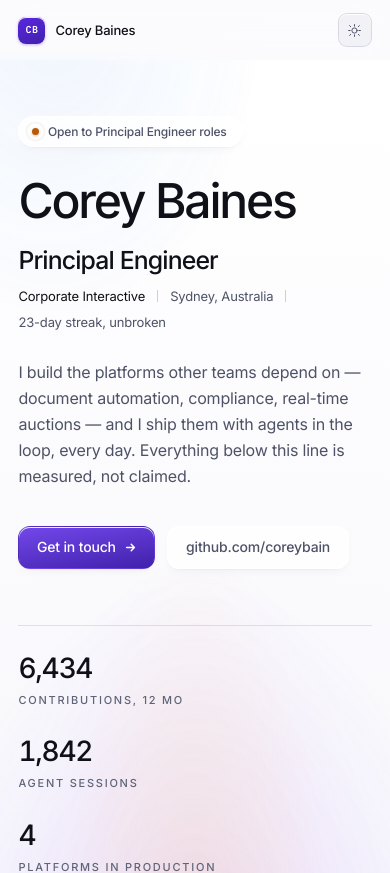
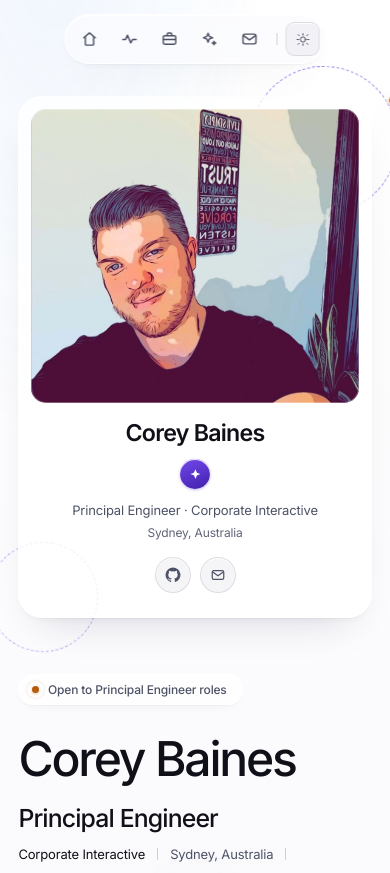
Before and after one commit to coreybain/personal-site, a Next.js app in the folder apps/web/: page /v/horizon in a window 390 px wide. Shown: the top 873 px of the page. Built offline with nearby package versions, Linux system fonts and the light colour scheme.

Commit message:
Add Horizon profile card and floating navigation
- Add portrait-based personal card with orbit decorations and contact links
- Replace the top bar with an icon-based floating navigation pill
- Update responsive hero layout and theme-aware styling

```diff
--- a/apps/web/src/app/v/horizon/horizon.css
+++ b/apps/web/src/app/v/horizon/horizon.css
@@ -239,52 +239,77 @@
 }
 
 /* ------------------------------------------------------------------ *
- * Top bar
+ * Nav pill — a centred, floating strip of glyph keys
  * ------------------------------------------------------------------ */
 
-.hor .hor-bar {
-  position: sticky;
-  top: 0;
-  z-index: 50;
-  background: color-mix(in srgb, var(--hor-bg) 76%, transparent);
-  backdrop-filter: blur(16px) saturate(150%);
-  -webkit-backdrop-filter: blur(16px) saturate(150%);
-  transition: background-color 260ms ease;
+.hor .hor-navpill {
+  position: fixed;
+  top: max(14px, env(safe-area-inset-top));
+  left: 50%;
+  transform: translateX(-50%);
+  z-index: 60;
+  display: flex;
+  align-items: center;
+  gap: 2px;
+  padding: 5px;
+  border-radius: 999px;
+  border: 1px solid var(--hor-sky-card-edge);
+  background: color-mix(in srgb, var(--hor-bg) 72%, transparent);
+  backdrop-filter: blur(18px) saturate(160%);
+  -webkit-backdrop-filter: blur(18px) saturate(160%);
+  box-shadow: var(--hor-inset-top), var(--hor-shadow-sky);
+  transition:
+    background-color 260ms ease,
+    border-color 260ms ease;
 }
 
-.hor .hor-bar-inner {
-  display: flex;
-  align-items: center;
-  justify-content: space-between;
-  gap: 1rem;
-  height: 60px;
+.hor .hor-navbtn {
+  position: relative;
+  display: inline-grid;
+  place-items: center;
+  width: 38px;
+  height: 38px;
+  border-radius: 999px;
+  color: var(--hor-ink-2);
+  transition:
+    color 200ms var(--hor-ease),
+    background-color 200ms var(--hor-ease);
 }
 
-.hor .hor-mark {
-  display: inline-grid;
-  place-items: center;
-  width: 27px;
-  height: 27px;
-  flex: none;
-  border-radius: 8px;
-  background: linear-gradient(160deg, var(--hor-accent), var(--hor-accent-deep));
-  color: #fff;
-  font-family: var(--font-hor-mono), ui-monospace, monospace;
-  font-size: 10px;
-  font-weight: 600;
-  letter-spacing: 0.04em;
-  box-shadow: var(--hor-inset-top), var(--hor-glow-accent);
+.hor .hor-navbtn:hover {
+  color: var(--hor-ink);
+  background: var(--hor-chip);
 }
 
-.hor .hor-nav {
-  display: none;
-  align-items: center;
-  gap: 1.5rem;
+/* Glyph tooltip — named keys, hover/focus only, never on touch. */
+.hor .hor-navbtn::after {
+  content: attr(data-label);
+  position: absolute;
+  top: calc(100% + 11px);
+  left: 50%;
+  transform: translateX(-50%) translateY(-3px);
+  padding: 0.3rem 0.55rem;
+  border-radius: 7px;
+  border: 1px solid var(--hor-line);
+  background: var(--hor-panel);
+  box-shadow: var(--hor-shadow-panel);
+  color: var(--hor-ink-2);
+  font-size: 11px;
+  font-weight: 500;
+  line-height: 1;
+  white-space: nowrap;
+  opacity: 0;
+  pointer-events: none;
+  transition:
+    opacity 200ms var(--hor-ease),
+    transform 200ms var(--hor-ease);
 }
 
-@media (min-width: 720px) {
-  .hor .hor-nav {
-    display: flex;
+@media (hover: hover) {
+  .hor .hor-navbtn:hover::after,
+  .hor .hor-navbtn:focus-visible::after {
+    opacity: 1;
+    transform: translateX(-50%) translateY(0);
   }
 }
 
@@ -744,6 +769,160 @@
    rule above, so the size change has to live at the same specificity. */
 .hor .hor-vrule-sm {
   height: 9px;
+}
+
+/* ------------------------------------------------------------------ *
+ * ID card — the hero's right column
+ * ------------------------------------------------------------------ */
+
+.hor .hor-id-wrap {
+  position: relative;
+  width: 100%;
+}
+
+/* Dashed orbits — decorative arcs breaking the card's box, sun on the line. */
+.hor .hor-id-orbit {
+  position: absolute;
+  top: -30px;
+  right: -26px;
+  width: 148px;
+  height: 148px;
+  border: 1.5px dashed color-mix(in srgb, var(--hor-accent) 60%, transparent);
+  border-radius: 50%;
+  pointer-events: none;
+  /* The span spins as one body: the dash pattern turns and the sun-dot child
+     rides the circle like a planet. */
+  animation: hor-orbit 28s linear infinite;
+}
+
+@keyframes hor-orbit {
+  to {
+    transform: rotate(360deg);
+  }
+}
+
+/* The planet sits on the circle and carries its own slow counter-rotation
+   about the circle's centre (the transform-origin), so it drifts out of step
+   with the dashes — net one lap ≈ 41s against the ring's 28s. */
+.hor .hor-id-orbit i {
+  position: absolute;
+  /* Centre sits 8px beyond the dash line, so the planet clears the circle
+     with a 2px gap instead of riding on it. */
+  top: -12.5px;
+  left: calc(50% - 4.5px);
+  width: 9px;
+  height: 9px;
+  border-radius: 50%;
+  background: var(--hor-sun);
+  box-shadow: var(--hor-glow-sun);
+  transform-origin: 4.5px 85px;
+  animation: hor-orbit 90s linear infinite reverse;
+}
+
+.hor .hor-id-orbit-b {
+  top: auto;
+  right: auto;
+  bottom: -34px;
+  left: -30px;
+  width: 110px;
+  height: 110px;
+  border-color: color-mix(in srgb, var(--hor-accent) 38%, transparent);
+  animation-duration: 44s;
+  animation-direction: reverse;
+}
+
+.hor .hor-idcard {
+  position: relative;
+  z-index: 1;
+  padding: 12px 12px 24px;
+  border-radius: 24px;
+  text-align: center;
+}
+
+.hor .hor-id-photo {
+  position: relative;
+  overflow: hidden;
+  border-radius: 15px;
+  aspect-ratio: 10 / 9;
+  /* Quiet backdrop while the photo decodes. */
+  background: var(--hor-chip);
+}
+
+.hor .hor-id-img {
+  object-fit: cover;
+  object-position: center 22%;
+}
+
+/* Hairline ring above the photo so the edge stays crisp in both themes. */
+.hor .hor-id-photo::after {
+  content: "";
+  position: absolute;
+  inset: 0;
+  border-radius: inherit;
+  box-shadow: inset 0 0 0 1px var(--hor-art-line-2);
+  pointer-events: none;
+}
+
+.hor .hor-id-name {
+  margin-top: 18px;
+  font-size: 1.45rem;
+  font-weight: 600;
+  line-height: 1.1;
+  letter-spacing: -0.032em;
+}
+
+.hor .hor-id-badge {
+  display: inline-grid;
+  place-items: center;
+  width: 30px;
+  height: 30px;
+  margin-top: 12px;
+  border-radius: 999px;
+  background: linear-gradient(160deg, var(--hor-accent-mid), var(--hor-accent-deep));
+  color: #fff;
+  box-shadow: var(--hor-inset-top), var(--hor-glow-accent);
+}
+
+.hor .hor-id-role {
+  margin-top: 12px;
+  font-size: 0.8125rem;
+  line-height: 1.5;
+  color: var(--hor-ink-2);
+}
+
+.hor .hor-id-loc {
+  margin-top: 2px;
+  font-size: 0.75rem;
+  color: var(--hor-ink-3);
+}
+
+.hor .hor-id-social {
+  display: flex;
+  justify-content: center;
+  gap: 9px;
+  margin-top: 15px;
+}
+
+.hor .hor-id-chip {
+  display: inline-grid;
+  place-items: center;
+  width: 36px;
+  height: 36px;
+  border-radius: 999px;
+  border: 1px solid var(--hor-line);
+  background: var(--hor-chip);
+  color: var(--hor-ink-2);
+  box-shadow: var(--hor-inset-top);
+  transition:
+    color 200ms var(--hor-ease),
+    border-color 200ms var(--hor-ease),
+    box-shadow 200ms var(--hor-ease);
+}
+
+.hor .hor-id-chip:hover {
+  color: var(--hor-accent);
+  border-color: var(--hor-line-strong);
+  box-shadow: var(--hor-inset-top), var(--hor-glow-accent);
 }
 
 /* ------------------------------------------------------------------ *
@@ -1224,7 +1403,9 @@
   .hor .hor-wash,
   .hor .hor-heat-col,
   .hor .hor-fill,
-  .hor .hor-live::after {
+  .hor .hor-live::after,
+  .hor .hor-id-orbit,
+  .hor .hor-id-orbit i {
     animation: none !important;
   }
 
@@ -1244,7 +1425,11 @@
   .hor .hor-toggle,
   .hor .hor-cell,
   .hor .hor-art-base,
-  .hor .hor-art-glyph {
+  .hor .hor-art-glyph,
+  .hor .hor-navpill,
+  .hor .hor-navbtn,
+  .hor .hor-navbtn::after,
+  .hor .hor-id-chip {
     transition: none !important;
   }
 
--- a/apps/web/src/app/v/horizon/page.tsx
+++ b/apps/web/src/app/v/horizon/page.tsx
@@ -1,7 +1,7 @@
 import { ThemeScope } from "@/components/theme/ThemeScope";
 import { AiSignal } from "@/components/v/horizon/AiSignal";
 import { Boundary } from "@/components/v/horizon/Boundary";
-import { Footer, TopBar } from "@/components/v/horizon/Chrome";
+import { Footer, NavPill } from "@/components/v/horizon/Chrome";
 import { FeaturedWork } from "@/components/v/horizon/FeaturedWork";
 import { GitSignal } from "@/components/v/horizon/GitSignal";
 import { Hero } from "@/components/v/horizon/Hero";
@@ -20,7 +20,7 @@ import { snapshot } from "@/lib/snapshot";
  * end) runs through both zones so the page reads as one system.
  *
  * Server component end to end. The only client code is <ThemeScope> (wrapper +
- * pre-paint boot script + context) and the <ThemeToggle> in the top bar. Every
+ * pre-paint boot script + context) and the <ThemeToggle> in the nav pill. Every
  * colour below the scope resolves from `--hor-*`, so flipping `data-theme`
  * re-skins the page without moving a pixel.
  *
@@ -29,7 +29,7 @@ import { snapshot } from "@/lib/snapshot";
 export default function HorizonPage() {
   return (
     <ThemeScope className="hor" defaultTheme="dark">
-      <TopBar />
+      <NavPill />
 
       <main>
         {/* ── above the horizon: calm ───────────────────────────────── */}
--- a/apps/web/src/components/v/horizon/Chrome.tsx
+++ b/apps/web/src/components/v/horizon/Chrome.tsx
@@ -1,4 +1,4 @@
-import type { CSSProperties } from "react";
+import type { CSSProperties, ReactNode } from "react";
 import Link from "next/link";
 
 import { ThemeToggle } from "@/components/theme/ThemeToggle";
@@ -8,51 +8,84 @@ import { stampTime } from "./format";
 
 const { identity } = snapshot;
 
-const NAV = [
-  { href: "#signal", label: "Signal" },
-  { href: "#work", label: "Work" },
-  { href: "#ai", label: "AI" },
+/* 20×20 line icons, 1.6px stroke — the pill speaks in glyphs, so every item
+   carries its name as an aria-label and a hover/focus tooltip. */
+const STROKE = {
+  fill: "none",
+  stroke: "currentColor",
+  strokeWidth: 1.6,
+  strokeLinecap: "round",
+  strokeLinejoin: "round",
+} as const;
+
+const NAV: { href: string; label: string; icon: ReactNode }[] = [
+  {
+    href: "#",
+    label: "Top",
+    icon: (
+      <svg width="18" height="18" viewBox="0 0 20 20" {...STROKE}>
+        <path d="M3.6 8.6L10 3.2l6.4 5.4" />
+        <path d="M5.4 7.4v8.4a1 1 0 001 1h7.2a1 1 0 001-1V7.4" />
+      </svg>
+    ),
+  },
+  {
+    href: "#signal",
+    label: "Signal",
+    icon: (
+      <svg width="18" height="18" viewBox="0 0 20 20" {...STROKE}>
+        <path d="M2.6 10.6h3.1l2-4.9 3.7 8.6 2-3.7h4" />
+      </svg>
+    ),
+  },
+  {
+    href: "#work",
+    label: "Work",
+    icon: (
+      <svg width="18" height="18" viewBox="0 0 20 20" {...STROKE}>
+        <rect x="3" y="6.3" width="14" height="9.5" rx="1.8" />
+        <path d="M7.4 6V5a1.6 1.6 0 011.6-1.6h2A1.6 1.6 0 0112.6 5v1M3 10.5h14" />
+      </svg>
+    ),
+  },
+  {
+    href: "#ai",
+    label: "AI",
+    icon: (
+      <svg width="18" height="18" viewBox="0 0 20 20" {...STROKE}>
+        <path d="M8.4 3.6l1.2 3.2a1 1 0 00.6.6l3.2 1.2-3.2 1.2a1 1 0 00-.6.6l-1.2 3.2-1.2-3.2a1 1 0 00-.6-.6L3.4 8.6l3.2-1.2a1 1 0 00.6-.6z" />
+        <path d="M15 12.6l.5 1.4 1.4.5-1.4.5-.5 1.4-.5-1.4-1.4-.5 1.4-.5z" />
+      </svg>
+    ),
+  },
+  {
+    href: `mailto:${identity.email}`,
+    label: "Email",
+    icon: (
+      <svg width="18" height="18" viewBox="0 0 20 20" {...STROKE}>
+        <rect x="2.8" y="4.6" width="14.4" height="10.8" rx="2" />
+        <path d="M3.4 6.2L10 11l6.6-4.8" />
+      </svg>
+    ),
+  },
 ];
 
 /**
- * Sticky top bar. Server-rendered apart from <ThemeToggle>, which is the only
- * interactive element on the page — it sits on the right of the bar, in an
- * instrument key that keeps a fixed 34px box in both themes so flipping the
- * theme cannot move a pixel.
+ * Floating nav — a centred pill of glyph keys, fixed to the top of the
+ * viewport. Server-rendered apart from <ThemeToggle>, which keeps a fixed
+ * 34px box in both themes so flipping the theme cannot move a pixel.
  */
-export function TopBar() {
+export function NavPill() {
   return (
-    <div className="hor-bar">
-      <div className="hor-shell hor-bar-inner">
-        <div className="flex min-w-0 items-center gap-2.5">
-          <span className="hor-mark" aria-hidden="true">
-            CB
-          </span>
-          <span className="truncate text-[13px] font-medium tracking-[-0.014em]">
-            {identity.name}
-          </span>
-          <span className="hor-vrule ml-1 hidden sm:block" aria-hidden="true" />
-          <span className="hor-label hidden sm:block">Horizon</span>
-        </div>
-
-        <div className="flex items-center gap-4 sm:gap-6">
-          <nav className="hor-nav" aria-label="Sections">
-            {NAV.map((item) => (
-              <a key={item.href} href={item.href} className="hor-link text-[13px]">
-                {item.label}
-              </a>
-            ))}
-          </nav>
-          <a
-            href={`mailto:${identity.email}`}
-            className="hor-link hidden text-[13px] font-medium sm:block"
-          >
-            Email
-          </a>
-          <ThemeToggle className="hor-toggle" />
-        </div>
-      </div>
-    </div>
+    <nav className="hor-navpill" aria-label="Primary">
+      {NAV.map((item) => (
+        <a key={item.label} href={item.href} className="hor-navbtn" aria-label={item.label} data-label={item.label}>
+          {item.icon}
+        </a>
+      ))}
+      <span className="hor-vrule mx-1.5" aria-hidden="true" />
+      <ThemeToggle className="hor-toggle" />
+    </nav>
   );
 }
 
--- a/apps/web/src/components/v/horizon/Hero.tsx
+++ b/apps/web/src/components/v/horizon/Hero.tsx
@@ -2,6 +2,7 @@ import type { CSSProperties } from "react";
 
 import { snapshot } from "@/lib/snapshot";
 
+import { PersonalCard } from "./PersonalCard";
 import { num } from "./format";
 
 const { identity, gitStats, aiUsage, projects } = snapshot;
@@ -25,7 +26,9 @@ function delay(ms: number): CSSProperties {
 
 export function Hero() {
   return (
-    <header className="pt-14 pb-16 sm:pt-20 sm:pb-20 lg:pt-28 lg:pb-24">
+    <header className="pt-24 pb-16 sm:pt-28 sm:pb-20 lg:pt-36 lg:pb-24">
+      <div className="flex flex-col lg:grid lg:grid-cols-[minmax(0,1fr)_340px] lg:items-center lg:gap-x-14 xl:gap-x-20">
+        <div className="order-last lg:order-none">
           <div className="hor-rise" style={delay(40)}>
             <span className="hor-pill">
               <span className="hor-live" aria-hidden="true" />
@@ -54,8 +57,8 @@ export function Hero() {
 
           <p className="hor-lede hor-rise mt-7 max-w-[48ch] text-pretty" style={delay(240)}>
             I build the platforms other teams depend on — document automation,
-        compliance, real-time auctions — and I ship them with agents in the loop,
-        every day. Everything below this line is measured, not claimed.
+            compliance, real-time auctions — and I ship them with agents in the
+            loop, every day. Everything below this line is measured, not claimed.
           </p>
 
           <div className="hor-rise mt-9 flex flex-wrap items-center gap-3" style={delay(300)}>
@@ -79,6 +82,15 @@ export function Hero() {
               github.com/{identity.github}
             </a>
           </div>
+        </div>
+
+        <div
+          className="hor-rise order-first mb-14 w-full lg:order-none lg:mb-0 lg:justify-self-end"
+          style={delay(70)}
+        >
+          <PersonalCard />
+        </div>
+      </div>
 
       <div className="hor-rise mt-14 sm:mt-16 lg:mt-20" style={delay(380)}>
         <div className="hor-rule" />
--- /dev/null
+++ b/apps/web/src/components/v/horizon/PersonalCard.tsx
@@ -0,0 +1,80 @@
+import Image from "next/image";
+
+import portrait from "@/assets/portrait.jpg";
+import { snapshot } from "@/lib/snapshot";
+
+const { identity } = snapshot;
+
+/**
+ * The hero's right column: an ID card in the sky-card material. The dashed
+ * orbits behind it are decorative and break the card's box on purpose,
+ * echoing the wash's arc.
+ */
+export function PersonalCard() {
+  return (
+    <div className="hor-id-wrap">
+      <span className="hor-id-orbit" aria-hidden="true">
+        <i />
+      </span>
+      <span className="hor-id-orbit hor-id-orbit-b" aria-hidden="true" />
+
+      <aside className="hor-idcard hor-card" aria-label={`${identity.name} — profile card`}>
+        <div className="hor-id-photo">
+          <Image
+            src={portrait}
+            alt={`Portrait of ${identity.name}`}
+            fill
+            sizes="(min-width: 1024px) 340px, 100vw"
+            className="hor-id-img"
+            priority
+          />
+        </div>
+
+        <p className="hor-id-name">{identity.name}</p>
+
+        <span className="hor-id-badge" aria-hidden="true">
+          <svg width="13" height="13" viewBox="0 0 13 13" fill="none">
+            <path
+              d="M6.5 1.2l1.2 3.1a1 1 0 00.6.6l3.1 1.2-3.1 1.2a1 1 0 00-.6.6l-1.2 3.1-1.2-3.1a1 1 0 00-.6-.6L1.4 6.1l3.1-1.2a1 1 0 00.6-.6z"
+              fill="currentColor"
+            />
+          </svg>
+        </span>
+
+        <p className="hor-id-role">
+          {identity.role} · {identity.company}
+        </p>
+        <p className="hor-id-loc">{identity.location}</p>
+
+        <div className="hor-id-social">
+          <a
+            className="hor-id-chip"
+            href={`https://github.com/${identity.github}`}
+            rel="noreferrer noopener"
+            aria-label="GitHub"
+          >
+            <svg width="16" height="16" viewBox="0 0 16 16" fill="currentColor" aria-hidden="true">
+              <path d="M8 .6a7.4 7.4 0 00-2.34 14.43c.37.07.5-.16.5-.36v-1.25c-2.06.45-2.5-.99-2.5-.99-.33-.85-.82-1.08-.82-1.08-.67-.46.05-.45.05-.45.74.05 1.13.77 1.13.77.66 1.13 1.73.8 2.15.61.07-.48.26-.8.47-.99-1.64-.19-3.37-.82-3.37-3.66 0-.8.29-1.47.76-1.98-.08-.19-.33-.94.07-1.96 0 0 .62-.2 2.03.76a7.07 7.07 0 013.7 0c1.4-.96 2.03-.76 2.03-.76.4 1.02.15 1.77.07 1.96.47.51.76 1.17.76 1.98 0 2.85-1.73 3.47-3.38 3.65.27.23.5.68.5 1.37v2.03c0 .2.13.43.51.36A7.4 7.4 0 008 .6z" />
+            </svg>
+          </a>
+          <a className="hor-id-chip" href={`mailto:${identity.email}`} aria-label="Email">
+            <svg
+              width="16"
+              height="16"
+              viewBox="0 0 20 20"
+              fill="none"
+              stroke="currentColor"
+              strokeWidth="1.5"
+              strokeLinecap="round"
+              strokeLinejoin="round"
+              aria-hidden="true"
+            >
+              <rect x="2.8" y="4.6" width="14.4" height="10.8" rx="2" />
+              <path d="M3.4 6.2L10 11l6.6-4.8" />
+            </svg>
+          </a>
+        </div>
+      </aside>
+    </div>
+  );
+}
```
Also changed, not shown: apps/web/src/assets/portrait.jpg (added). Lines whose indentation alone changed are shown as unchanged.
